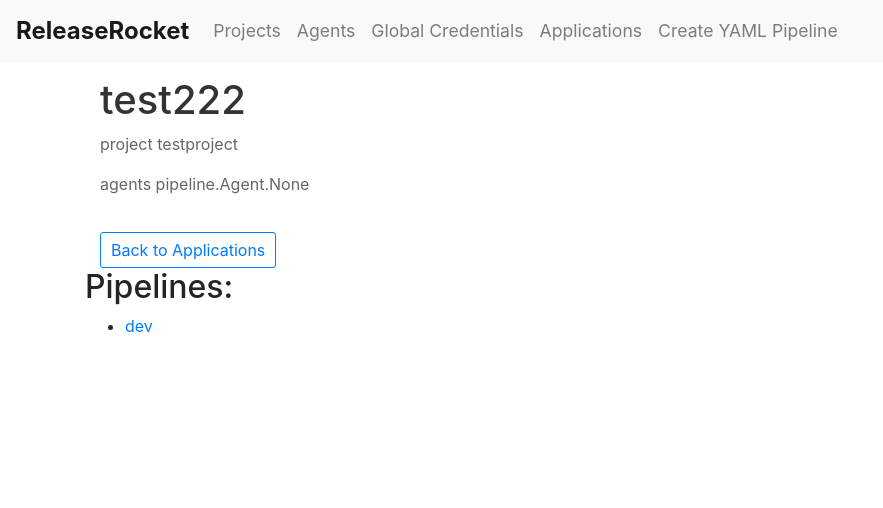
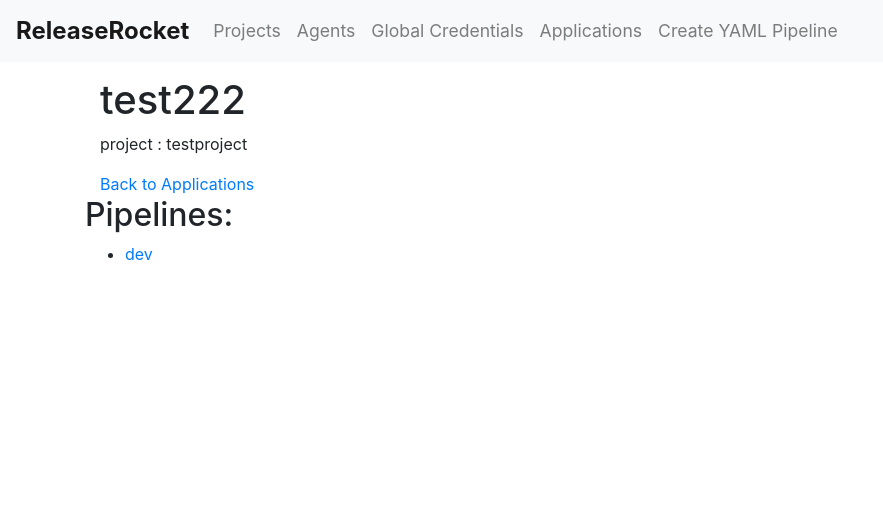
Before and after one commit to babdoycorporation/cicd, a Django app: page /pipeline/applications/3/ in a window 1280 px wide. Shown: the top 508 px of the page, without its empty margins (0-883 px from the left). Run offline with Django 5.2, Linux system fonts and the light colour scheme; data comes from the database, SQL or seed files in the repository; both versions use the stored data as it was after the commit; some libraries are stand-ins or nearby versions.

Commit message:
minor updates

```diff
--- a/cicd_tool/pipeline/templates/pipeline/application_detail.html
+++ b/cicd_tool/pipeline/templates/pipeline/application_detail.html
@@ -6,38 +6,12 @@
     <meta charset="UTF-8">
     <meta name="viewport" content="width=device-width, initial-scale=1.0">
     <title>Application Detail</title>
-    <style>
 
-
-        h1 {
-            color: #333;
-        }
-
-        p {
-            color: #666;
-        }
-
-        .back-link {
-            margin-top: 20px;
-            display: inline-block;
-            text-decoration: none;
-            color: #007bff;
-            border: 1px solid #007bff;
-            padding: 5px 10px;
-            border-radius: 3px;
-        }
-
-        .back-link:hover {
-            background-color: #007bff;
-            color: #fff;
-        }
-    </style>
 </head>
 <body>
     <div class="container">
         <h1>{{ application.name }}</h1>
-        <p>project {{ application.project}}</p>
-        <p>agents {{ application.agents }}</p>
+        <p>project : {{ application.project}}</p>
         <!-- Add more details as needed -->
 
         <a href="{% url 'application_list' %}" class="back-link">Back to Applications</a>
```
Also changed, not shown: cicd_tool/db.sqlite3.
